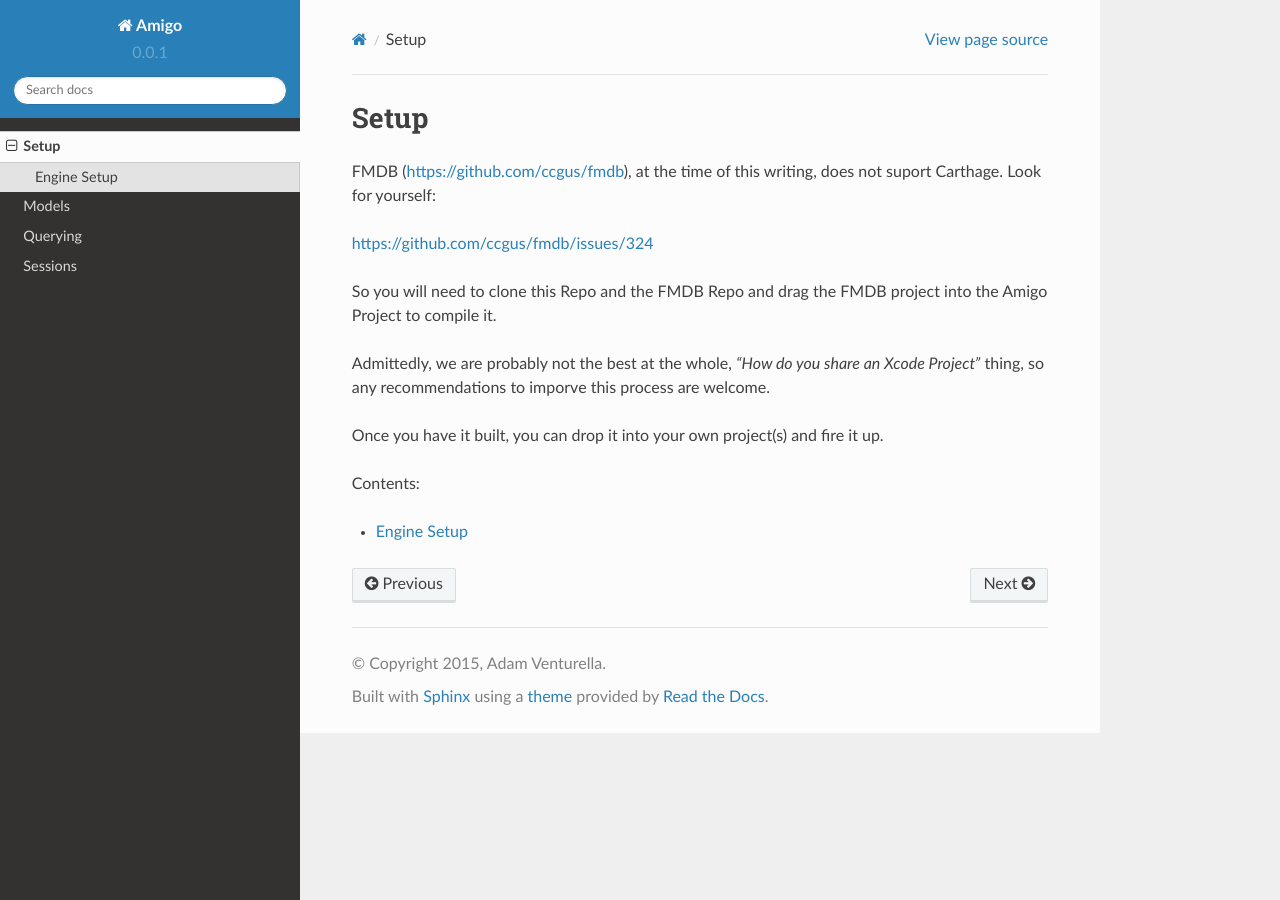
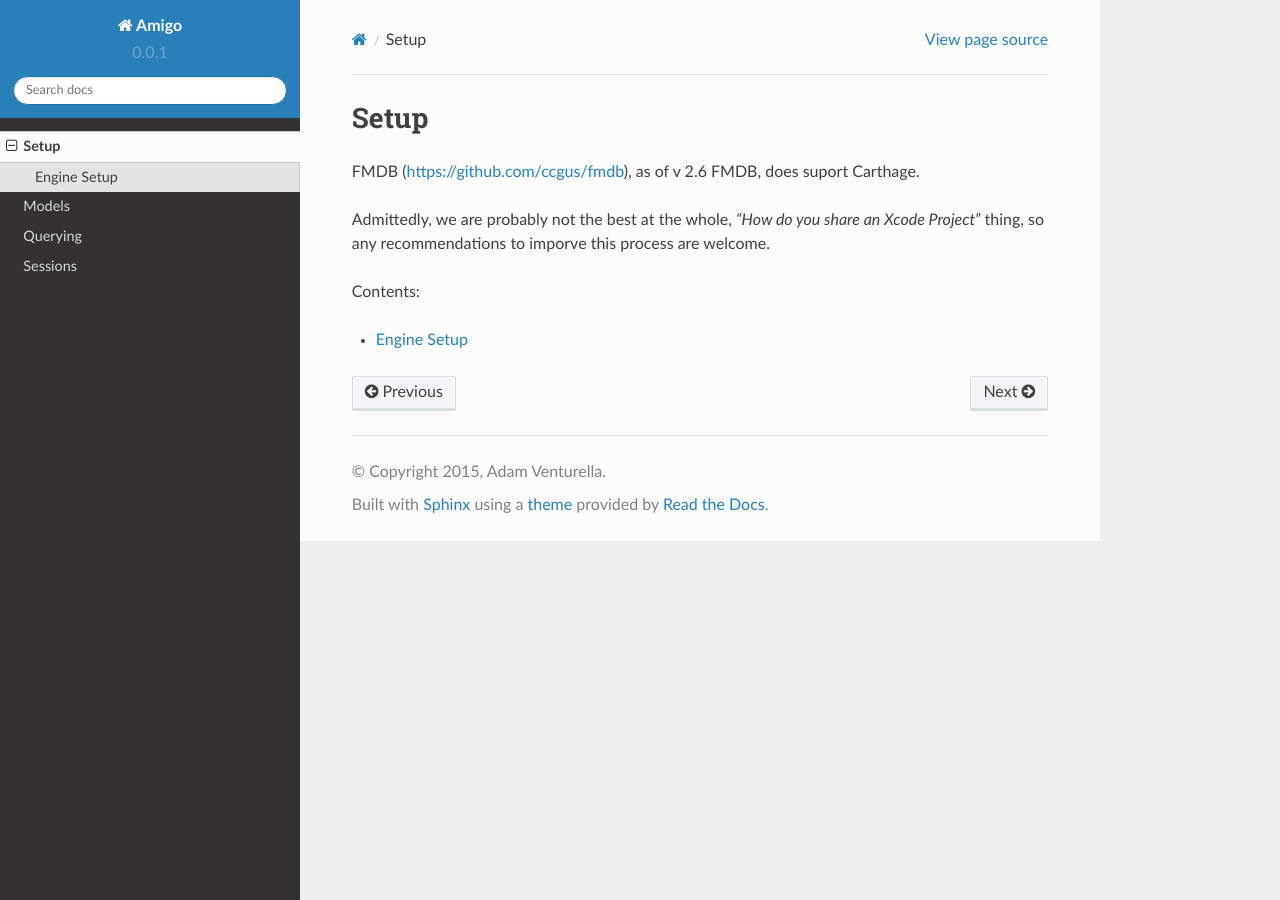
Before and after one commit to blitzagency/amigo-swift, a Sphinx documentation site: the page built from docs/setup/index.rst, in a window 1280 px wide. Built offline with Sphinx 7.4.7 and the Read the Docs theme 2.0.0, drawn with Linux system fonts in a browser that asks for light colours.

Commit message:
docs update

```diff
--- a/docs/setup/index.rst
+++ b/docs/setup/index.rst
@@ -1,20 +1,11 @@
 Setup
 =================================
 
-FMDB (https://github.com/ccgus/fmdb), at the time of this writing, does
-not suport Carthage. Look for yourself:
-
-https://github.com/ccgus/fmdb/issues/324
-
-So you will need to clone this Repo and the FMDB Repo and drag the FMDB
-project into the Amigo Project to compile it.
+FMDB (https://github.com/ccgus/fmdb), as of v 2.6 FMDB, does suport Carthage.
 
 Admittedly, we are probably not the best at the whole,
 *"How do you share an Xcode Project"* thing, so any recommendations
 to imporve this process are welcome.
-
-Once you have it built, you can drop it into your own project(s)
-and fire it up.
 
 
 Contents:
```
